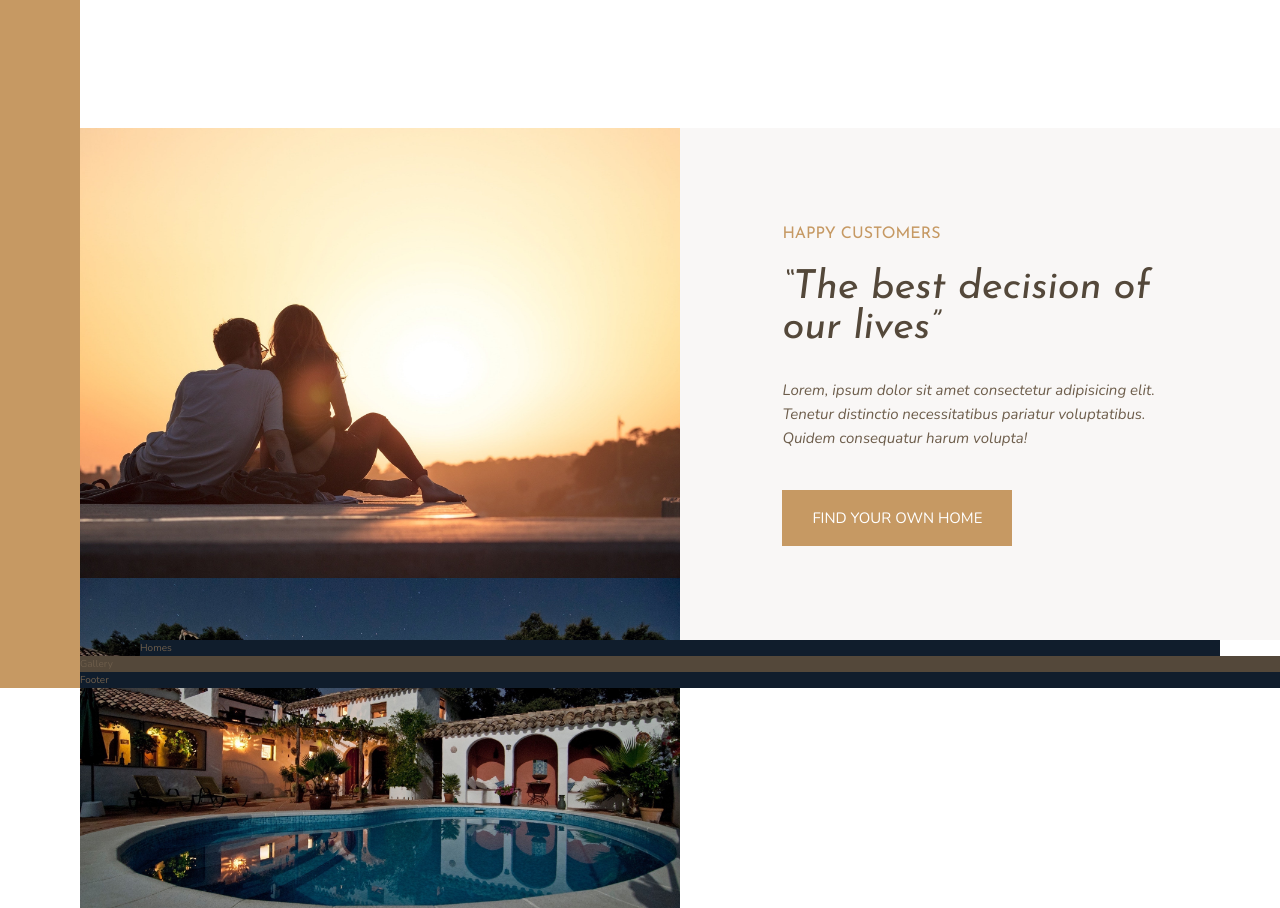
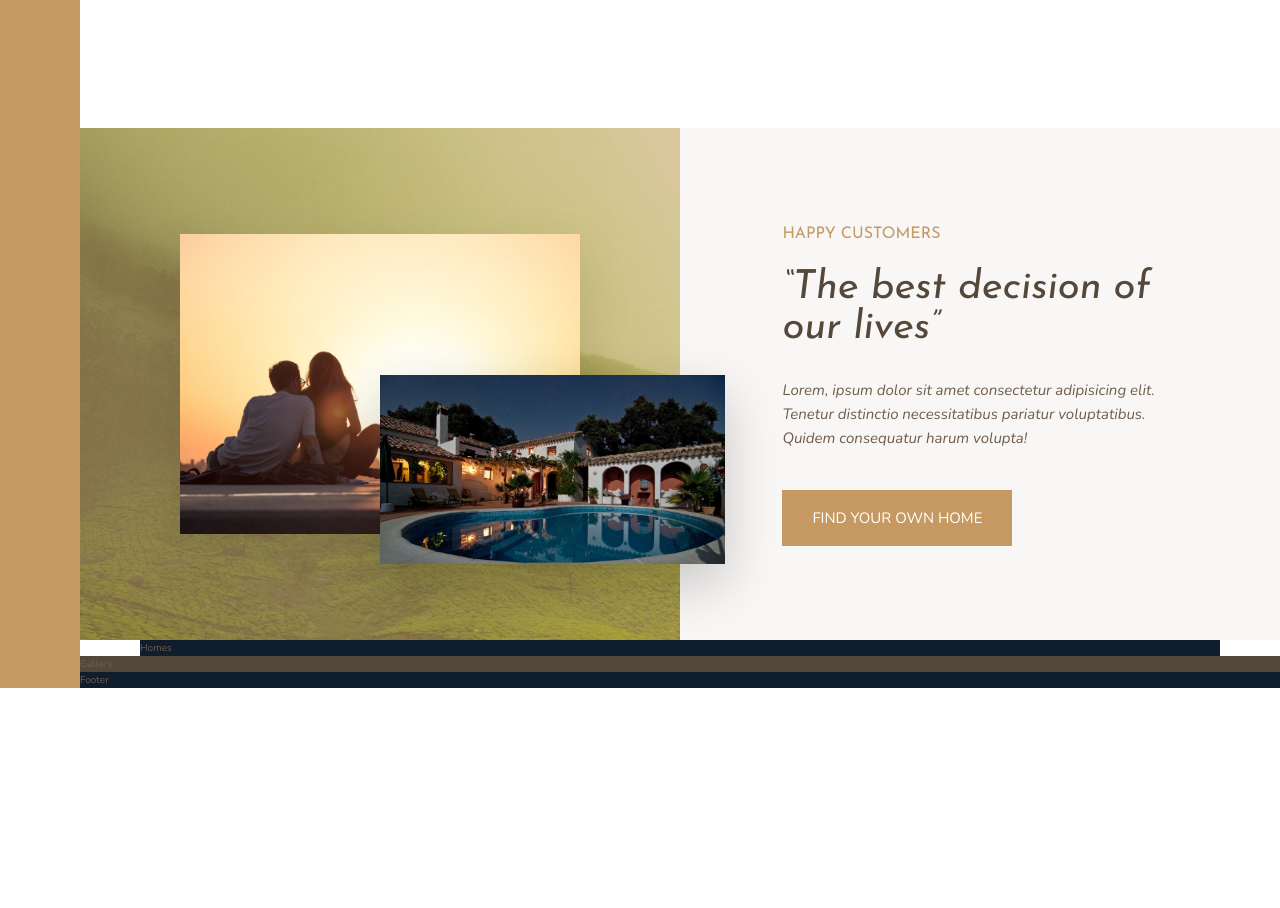
Before and after one commit to Bhekisile/Nexter, a website: page index.html in a window 1280 px wide. Shown: the part 1180-2088 px from the top of the page. After the commit the page ends 1868 px from the top, so only its background shows below. Drawn offline with nearby package versions, Linux system fonts and the light colour scheme.

Commit message:
Build story section images and give it a style

```diff
--- a/sass/_story.scss
+++ b/sass/_story.scss
@@ -2,16 +2,27 @@
   &__pictures {
     background-color: $color-primary;
     grid-column: full-start / col-end 4;
+    background-image: linear-gradient(rgba($color-primary, .5), rgba($color-primary, .5)), url(../img/back.jpg);
 
     display: grid;
+    grid-template-rows: repeat(6, 1fr);
+    grid-template-columns: repeat(6, 1fr);
+    align-items: center;
   }
 
   &__img--1 {
     width: 100%;
+    grid-row: 2 / 6;
+    grid-column: 2 / 6;
+    box-shadow: 0 2rem 5rem rgba(#000, .1);
   }
 
   &__img--2 {
-    width: 100%;
+    width: 115%;
+    grid-row: 4 / 6;
+    grid-column: 4 / 7;
+    z-index: 20;
+    box-shadow: 0 2rem 5rem rgba(#000, .2);
   }
 
   &__content {
```
Also changed, not shown: css/style.css.
